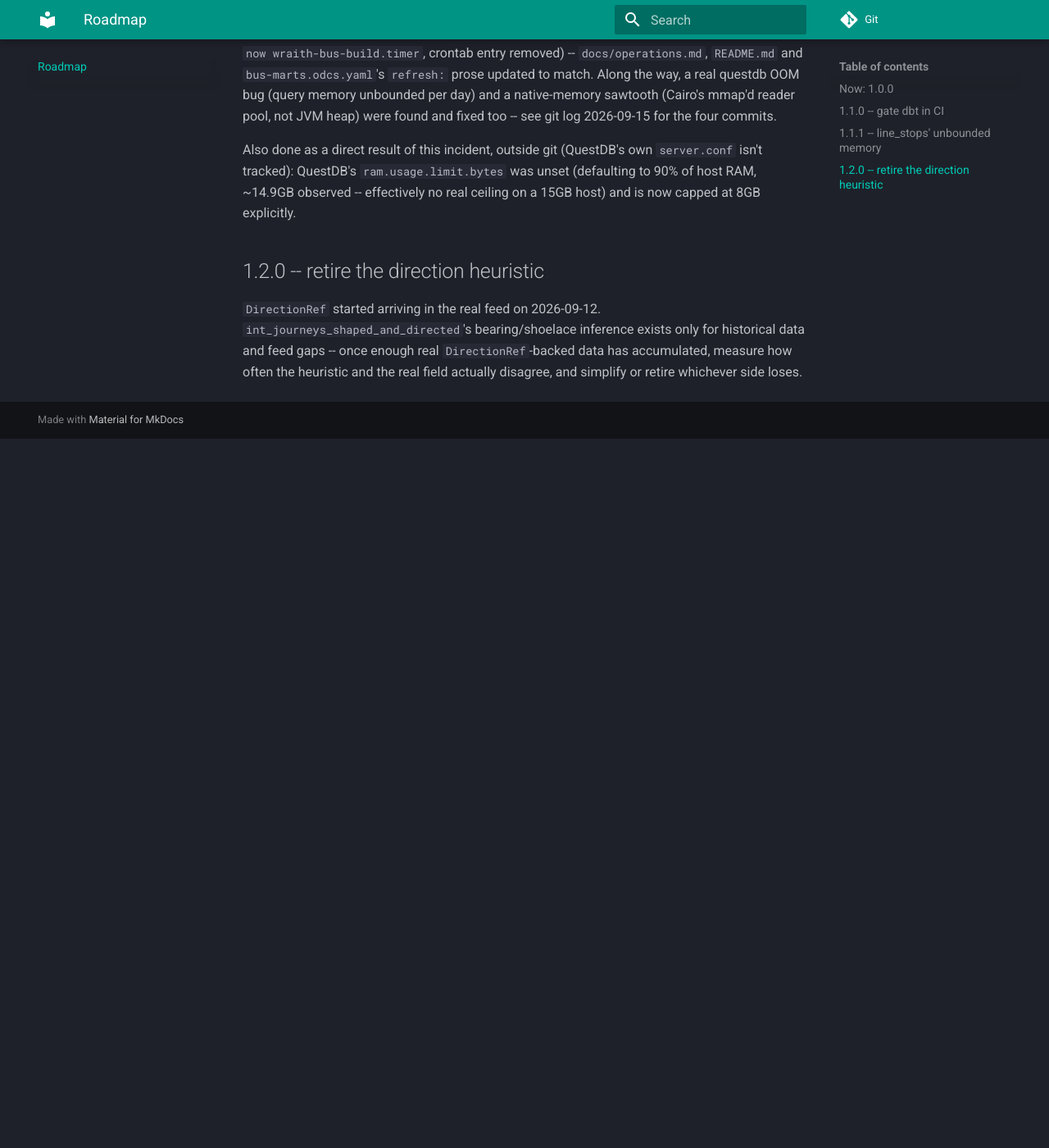
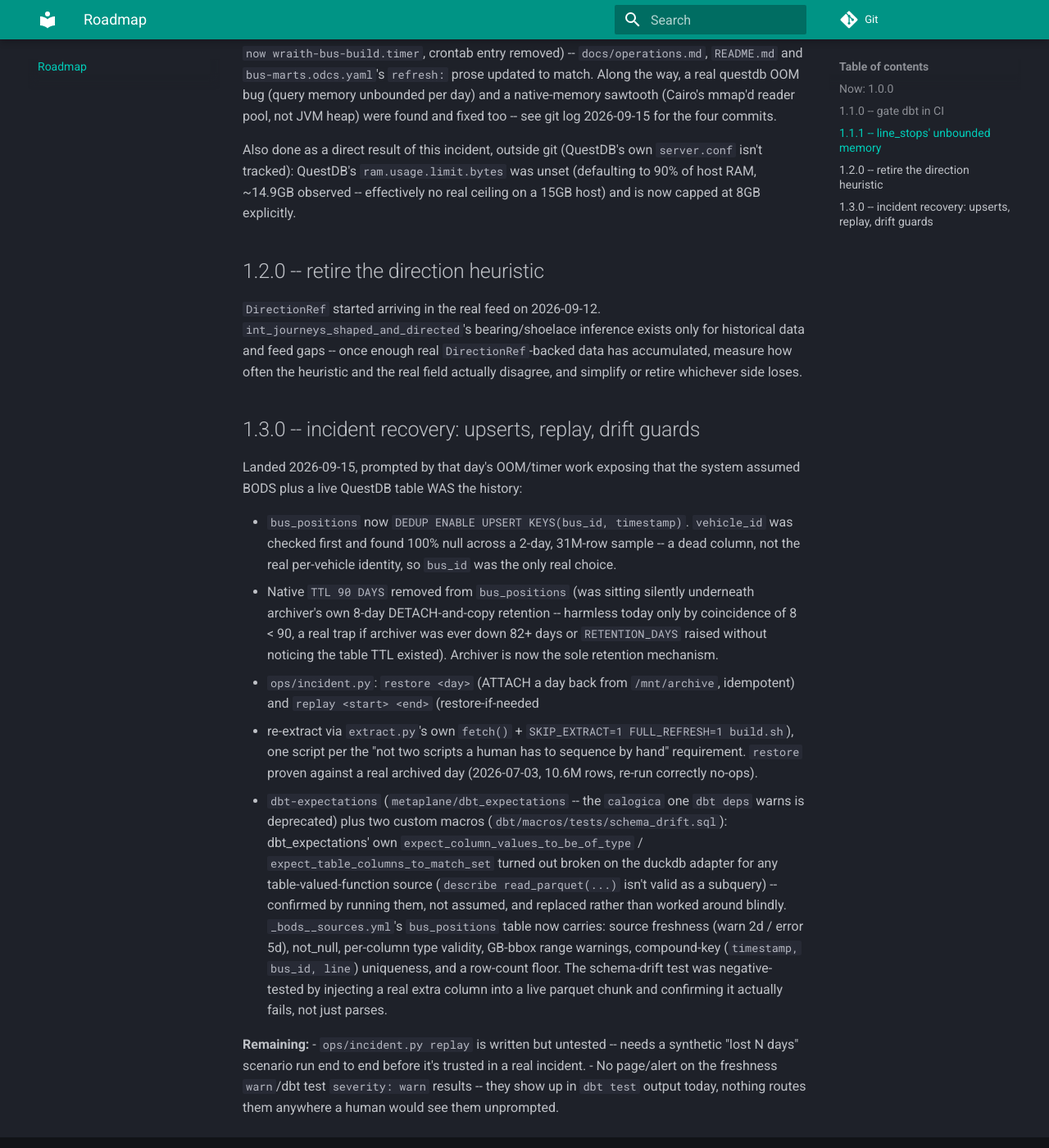
Before and after one commit to wraith-proxy/wraith-bus-ingestor, an MkDocs documentation site: the page built from docs/ROADMAP.md, in a window 1280 px wide and 1400 px high, scrolled down 1933 px. Shown: the whole window at 82% size. Built offline with MkDocs 1.6.1 and Material for MkDocs 9.7.7, drawn with Linux system fonts in a browser that asks for light colours; before the commit the page ends 2468 px from its top, so only the background shows below that.

Commit message:
:memo: fix/TJP-14094: roadmap reflects 1.3.0 landed, fix stale build.sh comment

```diff
--- a/docs/ROADMAP.md
+++ b/docs/ROADMAP.md
@@ -108,3 +108,46 @@
 for historical data and feed gaps -- once enough real `DirectionRef`-backed
 data has accumulated, measure how often the heuristic and the real field
 actually disagree, and simplify or retire whichever side loses.
+
+## 1.3.0 -- incident recovery: upserts, replay, drift guards
+
+Landed 2026-09-15, prompted by that day's OOM/timer work exposing that the
+system assumed BODS plus a live QuestDB table WAS the history:
+
+- `bus_positions` now `DEDUP ENABLE UPSERT KEYS(bus_id, timestamp)`.
+  `vehicle_id` was checked first and found 100% null across a 2-day, 31M-row
+  sample -- a dead column, not the real per-vehicle identity, so `bus_id`
+  was the only real choice.
+- Native `TTL 90 DAYS` removed from `bus_positions` (was sitting silently
+  underneath archiver's own 8-day DETACH-and-copy retention -- harmless
+  today only by coincidence of 8 < 90, a real trap if archiver was ever
+  down 82+ days or `RETENTION_DAYS` raised without noticing the table TTL
+  existed). Archiver is now the sole retention mechanism.
+- `ops/incident.py`: `restore <day>` (ATTACH a day back from
+  `/mnt/archive`, idempotent) and `replay <start> <end>` (restore-if-needed
+  + re-extract via `extract.py`'s own `fetch()` + `SKIP_EXTRACT=1
+  FULL_REFRESH=1 build.sh`), one script per the "not two scripts a human
+  has to sequence by hand" requirement. `restore` proven against a real
+  archived day (2026-07-03, 10.6M rows, re-run correctly no-ops).
+- `dbt-expectations` (`metaplane/dbt_expectations` -- the `calogica` one
+  `dbt deps` warns is deprecated) plus two custom macros
+  (`dbt/macros/tests/schema_drift.sql`): dbt_expectations' own
+  `expect_column_values_to_be_of_type` / `expect_table_columns_to_match_set`
+  turned out broken on the duckdb adapter for any table-valued-function
+  source (`describe read_parquet(...)` isn't valid as a subquery) --
+  confirmed by running them, not assumed, and replaced rather than
+  worked around blindly. `_bods__sources.yml`'s `bus_positions` table now
+  carries: source freshness (warn 2d / error 5d), not_null, per-column
+  type validity, GB-bbox range warnings, compound-key
+  (`timestamp, bus_id, line`) uniqueness, and a row-count floor. The
+  schema-drift test was negative-tested by injecting a real extra column
+  into a live parquet chunk and confirming it actually fails, not just
+  parses.
+
+**Remaining:**
+- `ops/incident.py replay` is written but untested -- needs a synthetic
+  "lost N days" scenario run end to end before it's trusted in a real
+  incident.
+- No page/alert on the freshness `warn`/dbt test `severity: warn` results
+  -- they show up in `dbt test` output today, nothing routes them
+  anywhere a human would see them unprompted.
```
Also changed, not shown: 1 other file.
